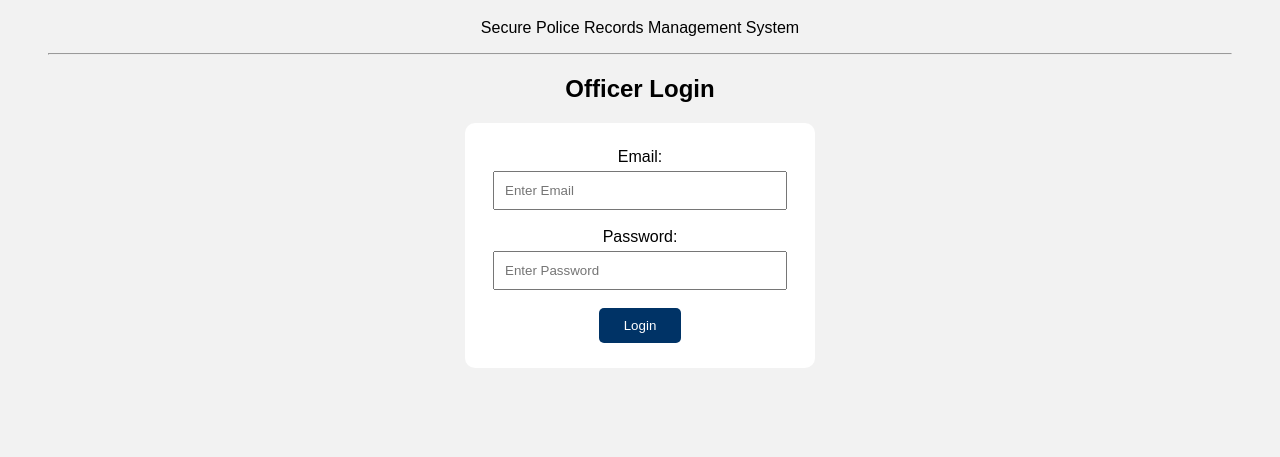
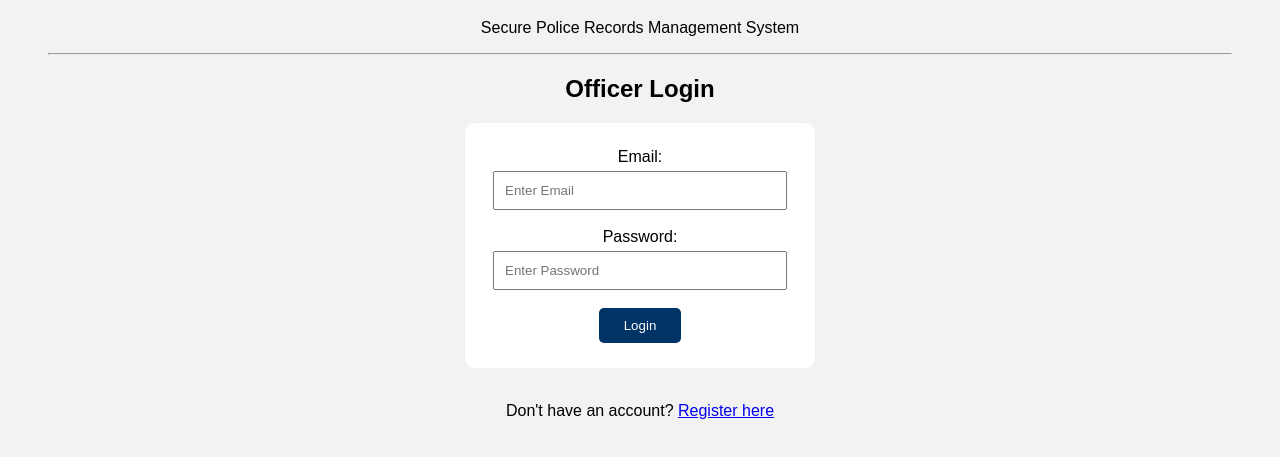
Before and after one commit to owusufrancis281-lang/Police-file, a website: page public/index.html in a window 1280 px wide. Shown: the part 109-566 px from the top of the page. Drawn offline with Linux system fonts and the light colour scheme.

Commit message:
Add registration prompt to index.html

```diff
--- a/public/index.html
+++ b/public/index.html
@@ -24,7 +24,12 @@
     <button type="submit">Login</button>
 
 </form>
+<br>
 
+<p>
+Don't have an account?
+<a href="register.html">Register here</a>
+</p>
 <p id="message"></p>
 
 <script type="module">
```
